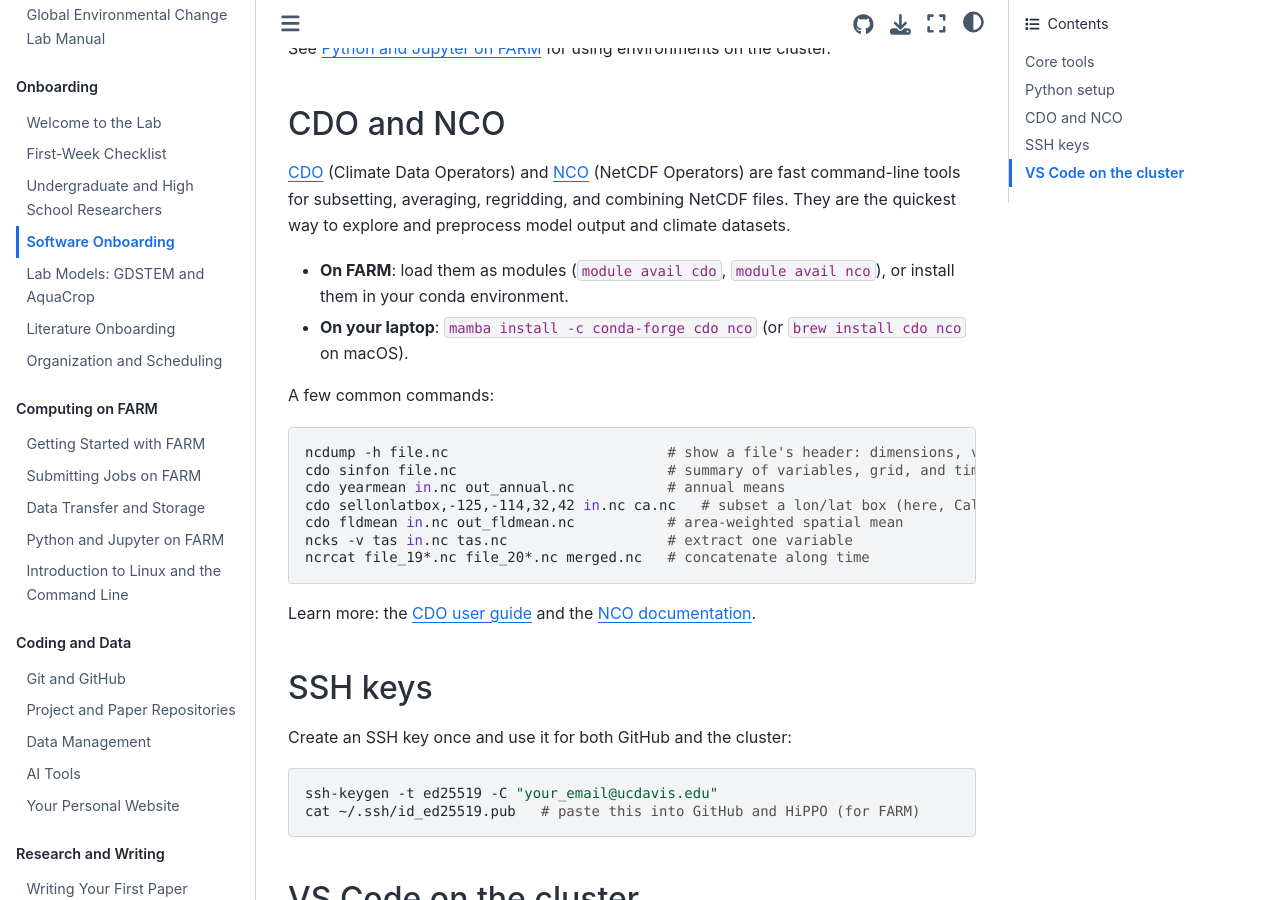
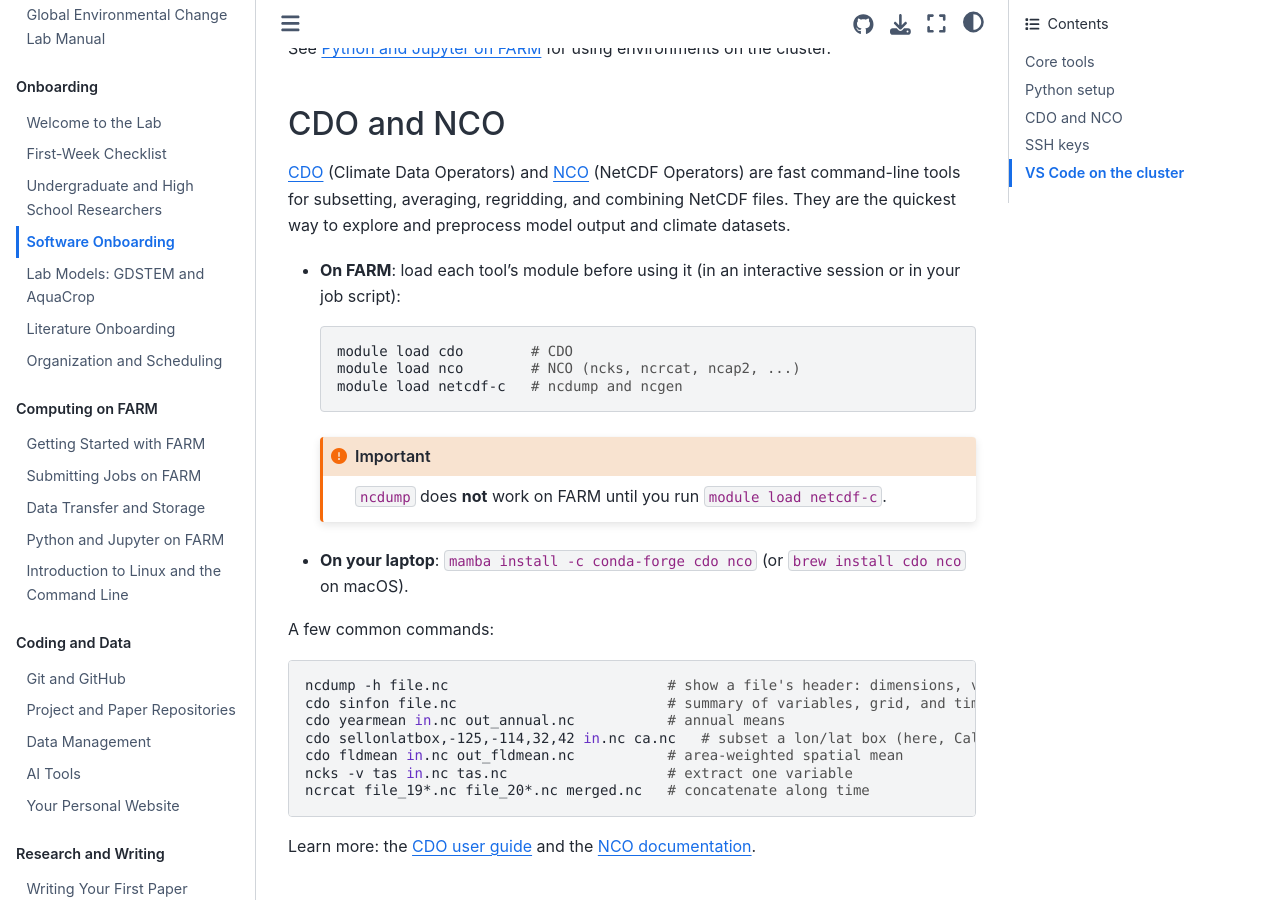
Before and after one commit to UCDglobalchange/ucdglobalchange.github.io, a Jupyter Book: the page built from docs/Onboarding/SoftwareOnboarding.md, in a window 1280 px wide and 900 px high, scrolled down 1114 px. Built offline with Jupyter Book 1.0.4 settings and Sphinx 7.4.7 and the Sphinx Book theme 1.1.4, drawn with Linux system fonts in a browser that asks for light colours.

Commit message:
Document module load commands for CDO, NCO and ncdump (netcdf-c) on FARM

````diff
--- a/docs/Onboarding/SoftwareOnboarding.md
+++ b/docs/Onboarding/SoftwareOnboarding.md
@@ -38,8 +38,19 @@ See [Python and Jupyter on FARM](../Computing/PythonAndJupyter.md) for using env
 averaging, regridding, and combining NetCDF files. They are the quickest way to explore and
 preprocess model output and climate datasets.
 
-- **On FARM**: load them as modules (`module avail cdo`, `module avail nco`), or install them in
-  your conda environment.
+- **On FARM**: load each tool's module before using it (in an interactive session or in your job
+  script):
+
+  ```bash
+  module load cdo        # CDO
+  module load nco        # NCO (ncks, ncrcat, ncap2, ...)
+  module load netcdf-c   # ncdump and ncgen
+  ```
+
+  ```{important}
+  `ncdump` does **not** work on FARM until you run `module load netcdf-c`.
+  ```
+
 - **On your laptop**: `mamba install -c conda-forge cdo nco` (or `brew install cdo nco` on macOS).
 
 A few common commands:
````
Also changed, not shown: docs/Computing/GettingStartedWithFARM.md (+1 -0 lines), docs/Computing/PythonAndJupyter.md (+1 -1 lines).
